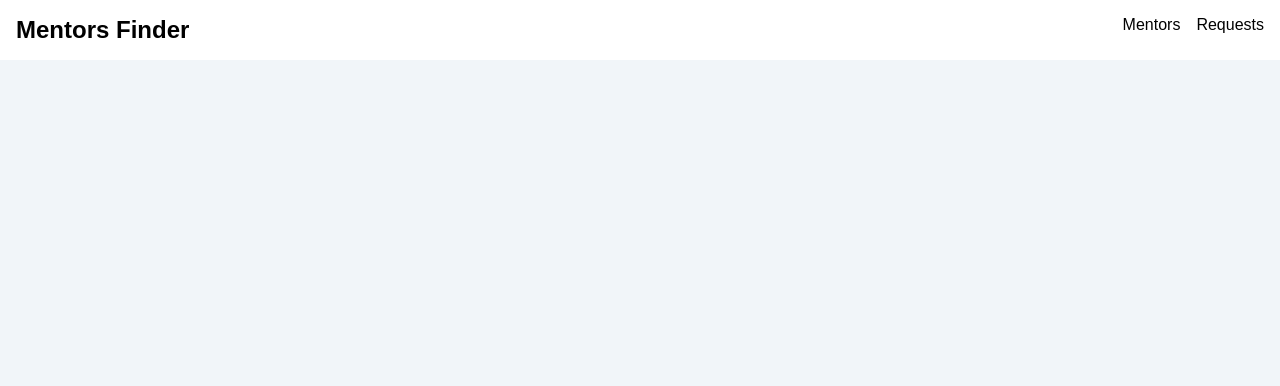
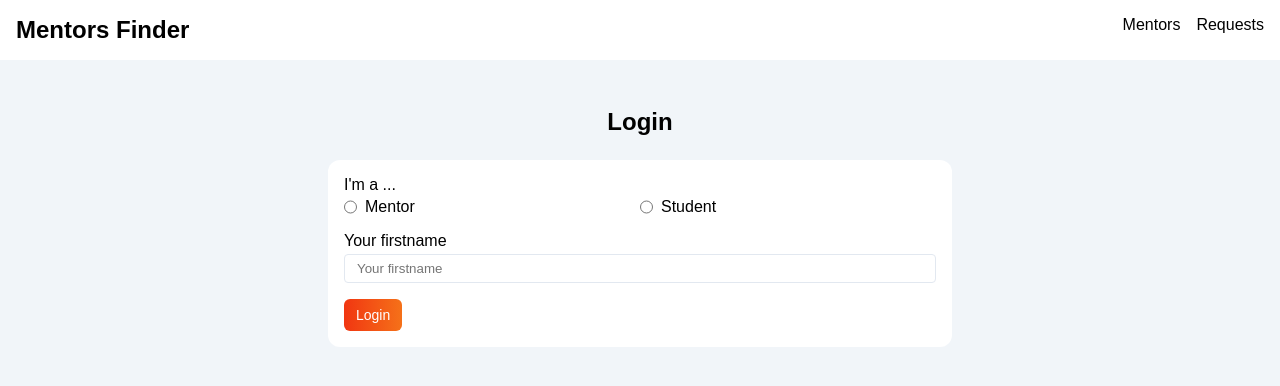
Before and after one commit to ngrwisnu/mentor-finder, a Vue app: page /login in a window 1280 px wide. Shown: the top 386 px of the page. Built offline with nearby package versions, Linux system fonts and the light colour scheme.

Commit message:
create view for login view

```diff
--- a/src/App.vue
+++ b/src/App.vue
@@ -51,7 +51,7 @@ a {
   text-decoration: none;
 }
 
-input:not(input[type='checkbox']),
+input:not(input[type='checkbox'], input[type='radio']),
 textarea {
   font-family: 'Poppins', sans-serif;
   font-weight: 400;
@@ -61,7 +61,8 @@ textarea {
   border: 1px solid var(--border-200);
 }
 
-input[type='checkbox'] {
+input[type='checkbox'],
+input[type='radio'] {
   margin-right: 4px;
 }
 </style>
--- /dev/null
+++ b/src/components/auth/AuthLayout.vue
@@ -0,0 +1,25 @@
+<template>
+  <section>
+    <slot></slot>
+    <div class="content">
+      <slot name="form-card"></slot>
+    </div>
+  </section>
+</template>
+
+<style scoped>
+section {
+  width: 100%;
+  min-height: 100vh;
+  display: flex;
+  flex-direction: column;
+  align-items: center;
+  gap: 1.5rem;
+}
+
+.content {
+  width: 100%;
+  display: flex;
+  justify-content: center;
+}
+</style>
--- /dev/null
+++ b/src/components/auth/LoginForm.vue
@@ -0,0 +1,69 @@
+<script>
+import BaseForm from '../ui/BaseForm.vue'
+import FormItem from '../ui/FormItem.vue'
+import FormLabel from '../ui/FormLabel.vue'
+import BaseButton from '../ui/BaseButton.vue'
+
+export default {
+  components: {
+    BaseForm,
+    FormLabel,
+    FormItem,
+    BaseButton
+  },
+  data() {
+    return {
+      status: '',
+      firstName: ''
+    }
+  },
+  methods: {
+    submitHandler() {
+      const formData = {
+        status: this.status,
+        firstName: this.firstName
+      }
+
+      console.log(formData)
+    }
+  }
+}
+</script>
+
+<template>
+  <BaseForm :submit-handler="submitHandler">
+    <FormItem>
+      <FormLabel>I'm a ...</FormLabel>
+      <div class="options">
+        <FormItem :class="['radio']">
+          <input type="radio" id="mentor" value="mentor" v-model="status" />
+          <FormLabel label-for="mentor">Mentor</FormLabel>
+        </FormItem>
+        <FormItem :class="['radio']">
+          <input type="radio" id="student" value="student" v-model="status" />
+          <FormLabel label-for="student">Student</FormLabel>
+        </FormItem>
+      </div>
+    </FormItem>
+    <FormItem>
+      <FormLabel label-for="firstName">Your firstname</FormLabel>
+      <input
+        type="text"
+        id="firstName"
+        placeholder="Your firstname"
+        v-model.trim="firstName"
+        required
+      />
+    </FormItem>
+    <div class="actions">
+      <BaseButton type="primary">Login</BaseButton>
+    </div>
+  </BaseForm>
+</template>
+
+<style scoped>
+.options {
+  width: 100%;
+  display: flex;
+}
+</style>
--- a/src/components/mentors/RegistrationForm.vue
+++ b/src/components/mentors/RegistrationForm.vue
@@ -96,13 +96,8 @@ export default {
 </template>
 
 <style scoped>
-form,
-.form-item.checkbox,
 .actions {
   display: flex;
-}
-
-.actions {
   justify-content: end;
 }
 </style>
--- a/src/components/ui/BaseButton.vue
+++ b/src/components/ui/BaseButton.vue
@@ -2,14 +2,8 @@
 export default {
   props: {
     asLink: Boolean,
-    linkTo: {
-      type: String,
-      required: false
-    },
-    linkText: {
-      type: String,
-      required: false
-    },
+    linkTo: String,
+    linkText: String,
     type: String
   },
   data() {
@@ -68,7 +62,7 @@ export default {
 }
 
 a {
-  color: #d66851;
+  color: var(--black-700);
 }
 
 button,
--- a/src/components/ui/FormItem.vue
+++ b/src/components/ui/FormItem.vue
@@ -12,7 +12,9 @@
   width: 100%;
 }
 
-.form-item.checkbox {
+.form-item.checkbox,
+.form-item.radio {
+  display: flex;
   flex-direction: row;
 }
 </style>
--- a/src/router/routes.ts
+++ b/src/router/routes.ts
@@ -3,6 +3,7 @@ import MentorDetailsView from '../views/mentors/MentorDetailsView.vue'
 import MentorsContactView from '../views/mentors/MentorsContactView.vue'
 import MentorsRegisterView from '../views/mentors/MentorsRegisterView.vue'
 import RequestsView from '../views/requests/RequestsView.vue'
+import LoginView from '../views/auth/LoginView.vue'
 
 export const routes = [
   {
@@ -33,6 +34,11 @@ export const routes = [
     component: RequestsView
   },
   {
+    path: '/login',
+    name: 'login',
+    component: LoginView
+  },
+  {
     path: '/register/mentors',
     name: 'mentor-register',
     component: MentorsRegisterView
--- /dev/null
+++ b/src/views/auth/LoginView.vue
@@ -0,0 +1,20 @@
+<script>
+import LoginForm from '../../components/auth/LoginForm.vue'
+import AuthLayout from '../../components/auth/AuthLayout.vue'
+
+export default {
+  components: {
+    LoginForm,
+    AuthLayout
+  }
+}
+</script>
+
+<template>
+  <AuthLayout>
+    <h2>Login</h2>
+    <template #form-card>
+      <LoginForm />
+    </template>
+  </AuthLayout>
+</template>
--- a/src/views/mentors/MentorsRegisterView.vue
+++ b/src/views/mentors/MentorsRegisterView.vue
@@ -1,35 +1,20 @@
 <script>
 import RegistrationForm from '@/components/mentors/RegistrationForm.vue'
+import AuthLayout from '@/components/auth/AuthLayout.vue'
 
 export default {
   components: {
-    RegistrationForm
+    RegistrationForm,
+    AuthLayout
   }
 }
 </script>
 
 <template>
-  <section>
+  <AuthLayout>
     <h2>Register as Mentor</h2>
-    <div class="content">
+    <template #form-card>
       <RegistrationForm />
-    </div>
-  </section>
+    </template>
+  </AuthLayout>
 </template>
-
-<style scoped>
-section {
-  width: 100%;
-  min-height: 100vh;
-  display: flex;
-  flex-direction: column;
-  align-items: center;
-  gap: 1.5rem;
-}
-
-.content {
-  width: 100%;
-  display: flex;
-  justify-content: center;
-}
-</style>
--- a/src/views/mentors/MentorsView.vue
+++ b/src/views/mentors/MentorsView.vue
@@ -14,7 +14,7 @@ export default {
   },
   methods: {
     clickHandler() {
-      return this.$router.push('/register/mentors')
+      return this.$router.push('/login')
     }
   }
 }
@@ -23,7 +23,8 @@ export default {
 <template>
   <h1>Mentors</h1>
   <div class="actions">
-    <BaseButton @click-handler="clickHandler" type="outline">Register as Mentor</BaseButton>
+    <BaseButton linkTo="/register/mentors" linkText="Register as Mentor" asLink />
+    <BaseButton @click-handler="clickHandler" type="outline">Login</BaseButton>
   </div>
   <p v-if="!getMentors.length">No mentors found!</p>
   <div v-else class="mentors-list">
@@ -53,6 +54,7 @@ export default {
   display: flex;
   justify-content: end;
   align-items: center;
+  gap: 1rem;
 }
 
 h1,
```
